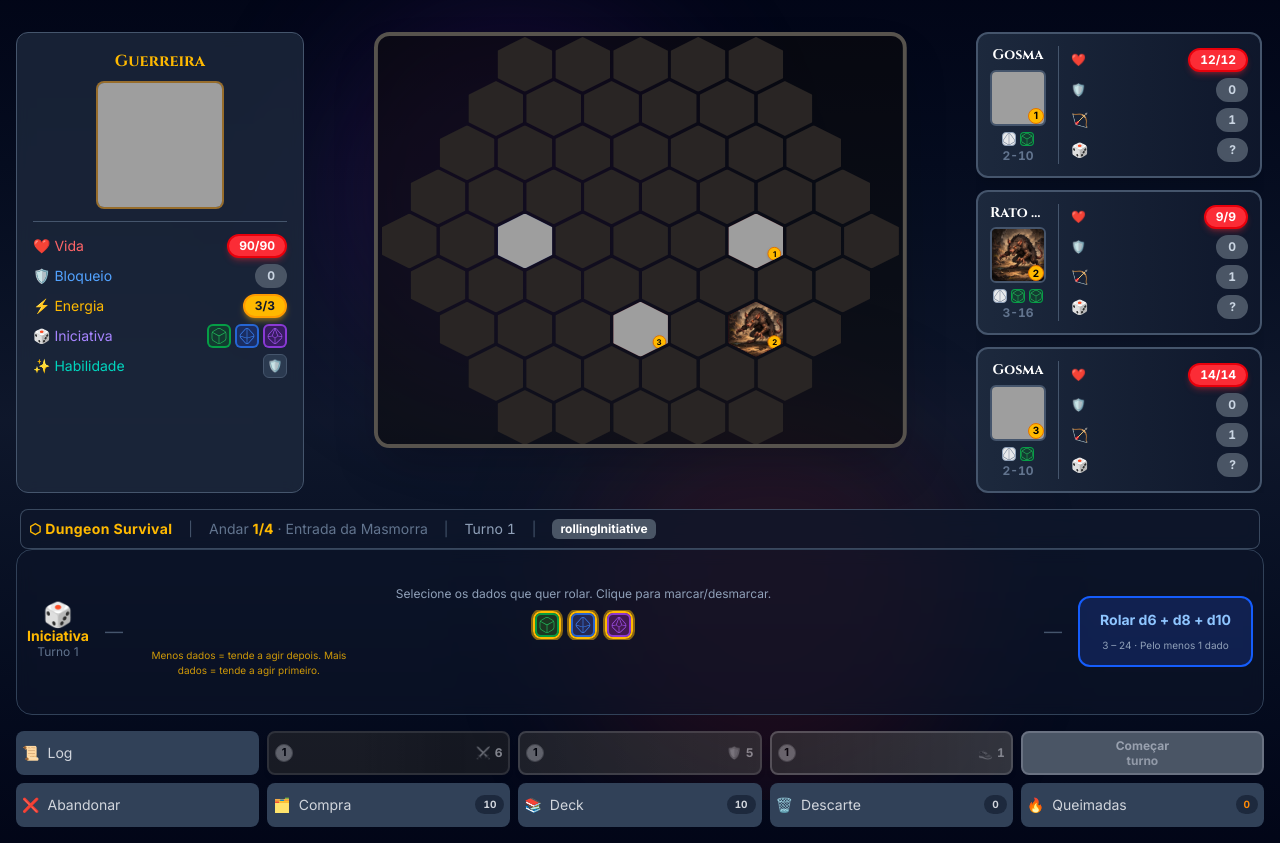
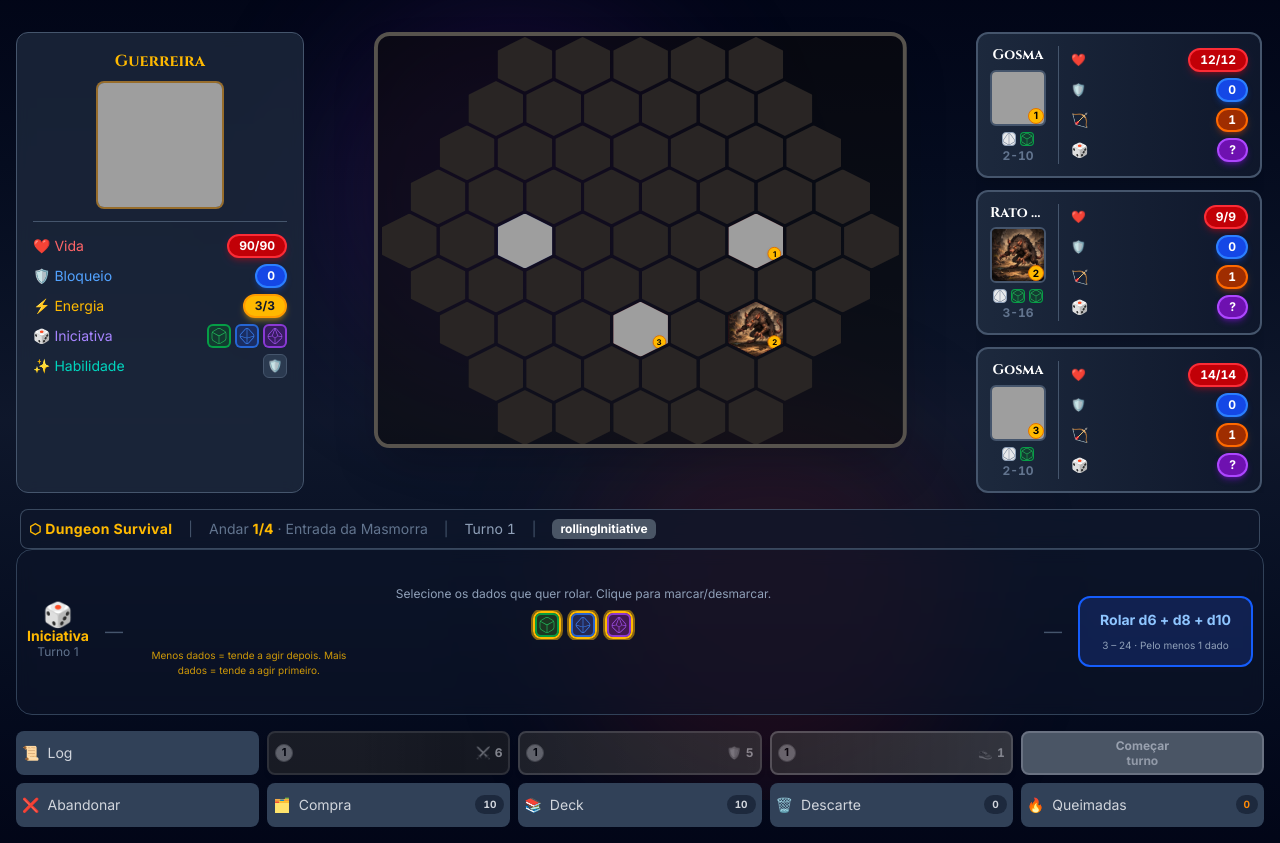
Before and after one commit to ValdineiJunior/dungeon-survival, a Next.js app: page /game in a window 1280 px wide. Both pictures are taken after a click on the element 296 px from the left and 571 px from the top of the page. Built offline with nearby package versions, Linux system fonts and the light colour scheme; grey boxes are pictures that could not be loaded.

Commit message:
refactor: enhance GamePill component by standardizing action pill classes and improving HP, block, range, and initiative color logic

```diff
--- a/app/components/GamePill.tsx
+++ b/app/components/GamePill.tsx
@@ -6,14 +6,32 @@ export const gamePillBaseClasses =
   "inline-flex min-w-0 items-center justify-center rounded-full border-2 px-2.5 py-0.5 text-[10px] font-bold tabular-nums transition-colors sm:text-xs";
 
 /**
+ * Accent border + deeper fill + shadow — shared by attack actions and HP (red family).
+ */
+const attackLikePill =
+  "border-red-500 bg-red-700 text-white shadow-md shadow-red-600/30";
+
+/**
+ * Same pattern as defend actions — shared by block stat (always; value may be 0).
+ */
+const defendLikePill =
+  "border-blue-500 bg-blue-700 text-white shadow-md shadow-blue-600/30";
+
+/** Matches dice d12 rarity (orange) — range stat always uses this. */
+const rangeLikePill =
+  "border-orange-500 bg-orange-800 text-white shadow-md shadow-orange-600/30";
+
+/** Matches dice d10 rarity (purple) — initiative always uses this. */
+const initiativeLikePill =
+  "border-purple-500 bg-purple-800 text-white shadow-md shadow-purple-600/35";
+
+/**
  * Action pills: colors aligned with `Card` type accents —
  * attack (red), defend / skill (blue), move / movement (green), power (buff yellow), debuff (purple).
  */
 const actionPillClasses: Record<EnemyIntent, string> = {
-  attack:
-    "border-red-500 bg-red-700 text-white shadow-md shadow-red-600/30",
-  defend:
-    "border-blue-500 bg-blue-700 text-white shadow-md shadow-blue-600/30",
+  attack: attackLikePill,
+  defend: defendLikePill,
   buff: "border-yellow-500 bg-yellow-600 text-slate-900 shadow-md shadow-yellow-500/35",
   debuff:
     "border-purple-600 bg-purple-600 text-white shadow-md shadow-purple-600/30",
@@ -23,20 +41,14 @@ const actionPillClasses: Record<EnemyIntent, string> = {
 const inactivePillClass =
   "border-gray-600 bg-gray-600 text-slate-300";
 
+/** HP tiers stay in the attack palette: lighter border, darker fill, red-only shadows. */
 function hpPillClass(hp: number, maxHp: number): string {
   if (hp <= 0) return inactivePillClass;
   const pct = (hp / maxHp) * 100;
-  if (pct > 50)
-    return "border-red-600 bg-red-500 text-white shadow-md shadow-red-500/30";
+  if (pct > 50) return attackLikePill;
   if (pct > 25)
-    return "border-orange-600 bg-orange-500 text-slate-900 shadow-md shadow-orange-500/25";
-  return "border-red-800 bg-red-700 text-white shadow-md shadow-red-900/40";
-}
-
-function blockPillClass(block: number): string {
-  return block > 0
-    ? "border-blue-500 bg-blue-500 text-white shadow-md shadow-blue-500/30"
-    : inactivePillClass;
+    return "border-red-500 bg-red-800 text-white shadow-md shadow-red-800/35";
+  return "border-red-600 bg-red-950 text-white shadow-md shadow-red-950/40";
 }
 
 function energyPillClass(energy: number): string {
@@ -45,17 +57,6 @@ function energyPillClass(energy: number): string {
     : inactivePillClass;
 }
 
-function rangePillClass(attackRange: number): string {
-  return attackRange > 1
-    ? "border-amber-500 bg-amber-400 text-slate-900 shadow-md shadow-amber-400/35"
-    : inactivePillClass;
-}
-
-function initiativePillClass(rolled: boolean): string {
-  return rolled
-    ? "border-red-600 bg-red-500 text-white shadow-md shadow-red-500/30"
-    : inactivePillClass;
-}
 
 type GamePillCommon = {
   className?: string;
@@ -143,13 +144,13 @@ function resolveColorClass(props: GamePillProps): string {
     case "hp":
       return hpPillClass(props.hp, props.maxHp);
     case "block":
-      return blockPillClass(props.block);
+      return defendLikePill;
     case "energy":
       return energyPillClass(props.energy);
     case "range":
-      return rangePillClass(props.attackRange);
+      return rangeLikePill;
     case "initiative":
-      return initiativePillClass(props.rolled);
+      return initiativeLikePill;
     default:
       return "";
   }
```
